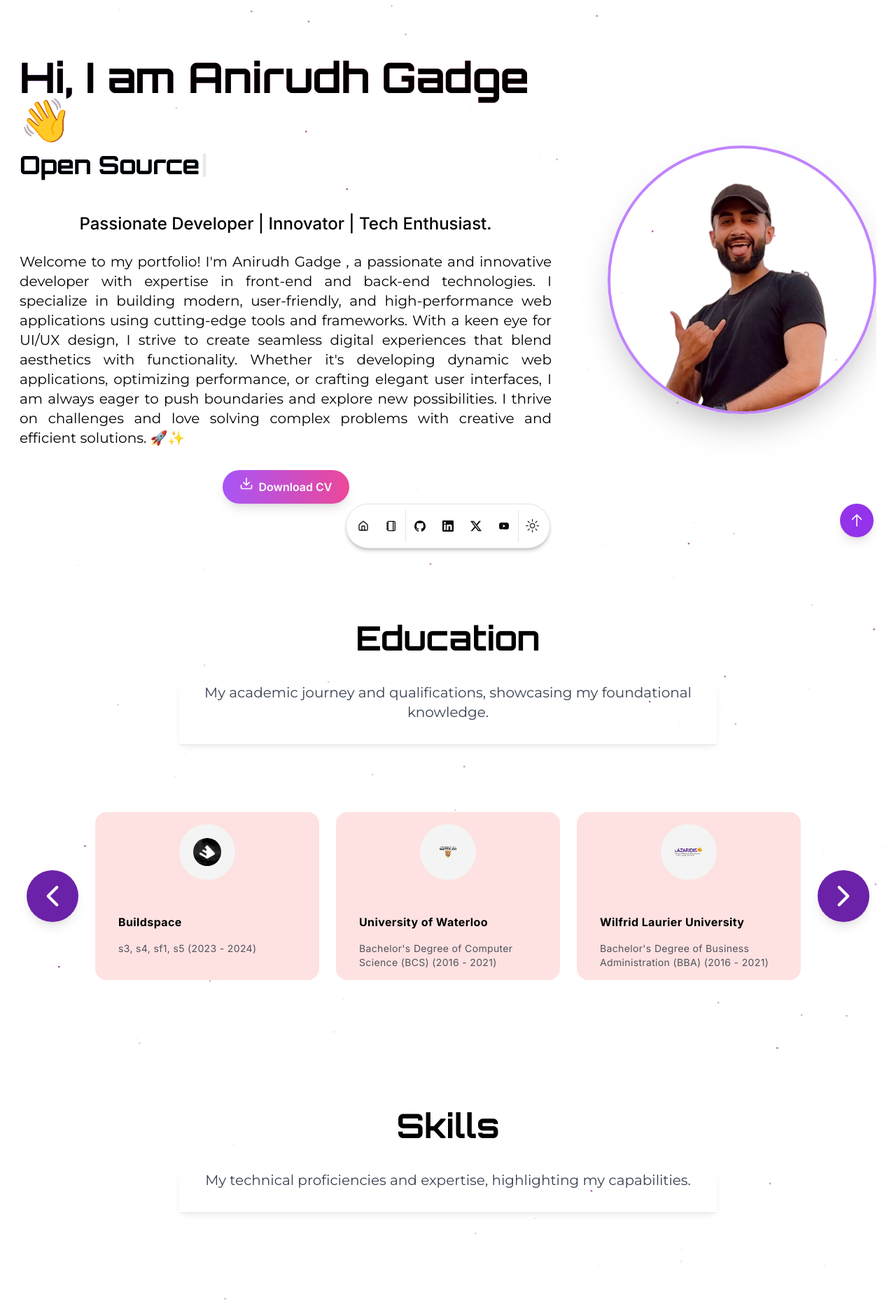
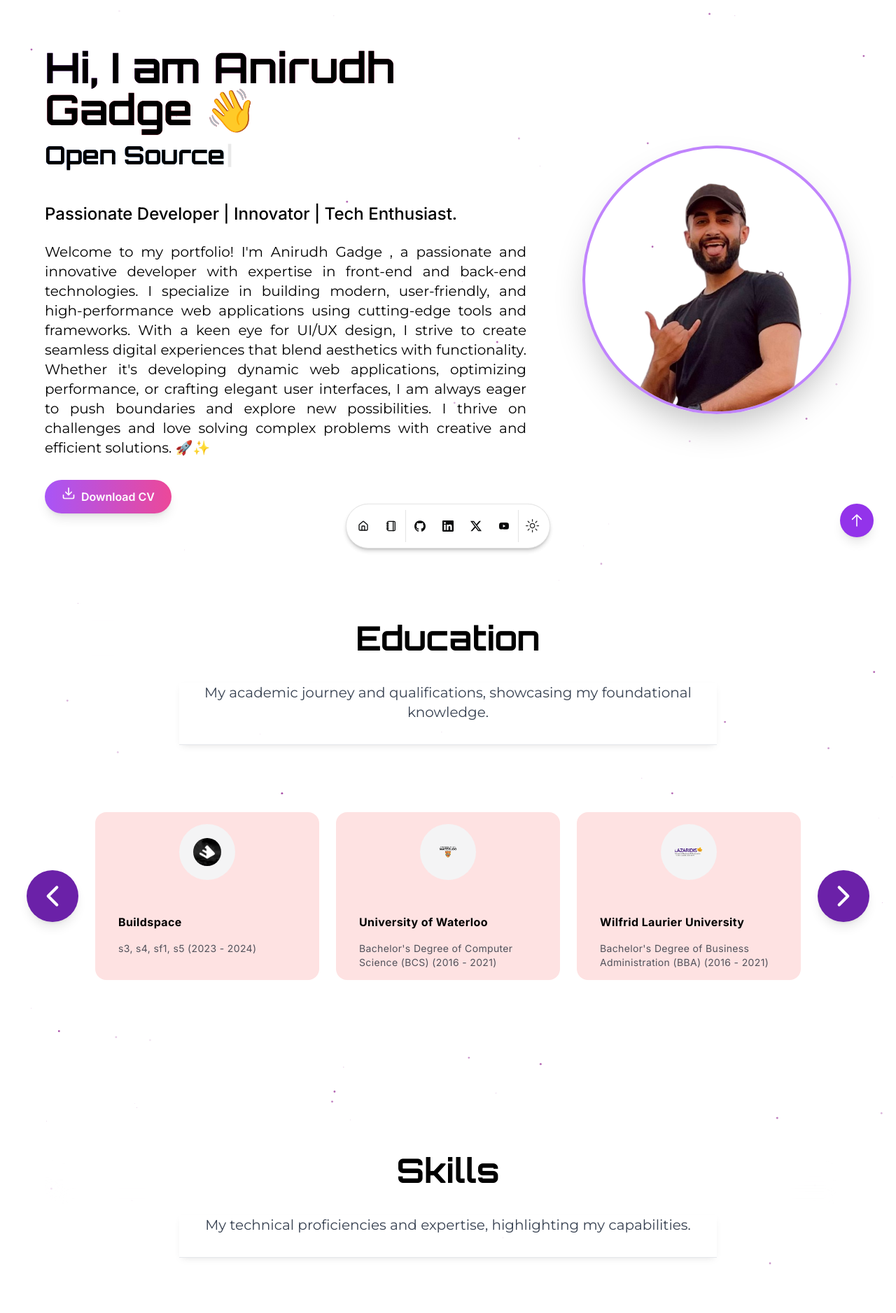
Before and after one commit to Anirudh-kaliba/Portfolio-Theme, a Next.js app: page /portfolio in a window 1280 px wide. Shown: the top 1877 px of the page at 70% size. Built offline with nearby package versions, Linux system fonts and the light colour scheme; no server answers.

Commit message:
update page.tsx

```diff
--- a/src/app/portfolio/page.tsx
+++ b/src/app/portfolio/page.tsx
@@ -1,24 +1,33 @@
 "use client";
 import React, { useRef } from "react";
+import { Orbitron, Montserrat } from "next/font/google";
+
+// Data Imports
+import { DATA } from "@/data/resume";
+import { ABOUT } from "@/data/resume";
+
+// UI Components
+import Navbar from "@/components/ui/navbar";
 import { ProjectCards } from "@/components/ui/cards";
 import Contactcard from "@/components/ui/contactcard";
-import { DATA } from "@/data/resume";
-import { ABOUT } from "@/data/resume";
-import Navbar from "@/components/ui/navbar";
 import { Avatar, AvatarFallback, AvatarImage } from "@/components/ui/avatar";
-import { HackathonList } from "@/components/ui/hackathon-card";
-import { Orbitron, Montserrat } from "next/font/google";
+// Assuming Hackathon type is now EXPORTED from hackathon-card.tsx
+import { Hackathon, HackathonList } from "@/components/ui/hackathon-card";
 import WorkExperience from "@/components/ui/workexperience";
 import { HoverEffect } from "@/components/ui/card-hover-effect";
 import { Certifications } from "@/components/ui/card-spotlight";
 import SkillsSection from "@/components/magicui/skills";
+import { Particles } from "@/components/magicui/particles";
+
+// Icons
 import { ArrowUpIcon } from "@radix-ui/react-icons";
-import { Particles } from "@/components/magicui/particles";
 import { DownloadIcon } from "lucide-react";
+
+// Libraries
 import { Typewriter } from "react-simple-typewriter";
 
+// Font Definitions
 const orbitron = Orbitron({ subsets: ["latin"], weight: ["400", "700"] });
-
 const montserrat = Montserrat({ subsets: ["latin"] });
 
 const Pages = () => {
@@ -27,32 +36,49 @@ const Pages = () => {
     heroRef.current?.scrollIntoView({ behavior: "smooth" });
   };
 
+  // Common class for section headings
+  const sectionHeadingClass = `${orbitron.className} text-3xl sm:text-4xl lg:text-5xl font-bold text-center mb-4 p-4 sm:p-6 rounded-3xl bg-opacity-20 backdrop-filter backdrop-blur-lg`;
+
+  // Common class for section descriptions
+  const sectionDescriptionClass = `${montserrat.className} text-base md:text-lg lg:text-xl text-center text-gray-700 dark:text-gray-300 mb-8 md:mb-12 leading-relaxed max-w-3xl mx-auto border-b border-gray-200 dark:border-gray-700 pb-6 md:pb-8`;
+  const sectionDescriptionStyle = {
+    boxShadow: "0 4px 10px -5px rgba(128, 128, 128, 0.3)",
+  };
+
+  // Ensure DATA.hackathons is compatible with Hackathon[]
+  const hackathonsData: Hackathon[] = DATA.hackathons
+    ? [...DATA.hackathons]
+    : [];
   return (
     <div
-      className="relative flex flex-col items-stretch justify-start
-pt-0 px-7 text-black dark:text-white
+      className="relative flex min-h-screen flex-col items-stretch justify-start
+                 px-4 sm:px-6 md:px-8
+                 text-black dark:text-white
                  bg-white dark:bg-[#03000A]
                  dark:bg-gradient-radial
                  dark:from-[#1e002f] dark:via-[#06000a] dark:to-[#0a0014]
                  transition-colors duration-500
-overflow-x-hidden w-full"
+                 overflow-x-hidden
+                 w-full"
     >
       <Navbar />
       <Particles
         className="absolute inset-0 z-0"
-        quantity={300}
-        ease={200}
+        quantity={200}
+        ease={100}
         color="#800080"
         refresh
       />
-      {/* Hero Section  */}
+      {/* Hero Section */}
       {DATA && ABOUT && (
         <div
           ref={heroRef}
-          className="relative flex flex-col-reverse lg:flex-row items-center justify-between w-full min-h-screen lg:space-x-12 xl:space-x-20 py-16 sm:py-20 lg:py-0 overflow-hidden"
+          className="relative flex flex-col-reverse lg:flex-row items-center justify-between w-full min-h-screen lg:space-x-12 xl:space-x-20 py-16 sm:py-20 lg:py-0
+                     overflow-hidden /* Ensure only one instance */
+                     px-4 sm:px-6 md:px-8"
         >
           {/* Left Side - Content */}
-          <div className="flex-1 text-center lg:text-left space-y-4 md:space-y-6 z-10 relative flex flex-col justify-center mt-12 lg:mt-0">
+          <div className="flex-1 text-center lg:text-left space-y-4 md:space-y-6 z-10 relative flex flex-col justify-center mt-12 lg:mt-0 w-full lg:w-auto">
             {/* Name and Title Heading */}
             {DATA.name && (
               <div>
@@ -84,9 +110,10 @@ overflow-x-hidden w-full"
               </div>
             )}
 
+            {/* Description and CV Button */}
             {ABOUT.description && (
               <>
-                <p className="text-lg md:text-xl lg:text-2xl leading-relaxed font-medium text-center justify-center">
+                <p className="text-lg md:text-xl lg:text-2xl leading-relaxed font-medium text-center lg:text-left">
                   Passionate Developer | Innovator | Tech Enthusiast.
                 </p>
 
@@ -97,7 +124,7 @@ overflow-x-hidden w-full"
                     {ABOUT.description}
                   </p>
 
-                  <div className="mt-8 flex justify-center">
+                  <div className="mt-8 flex justify-center lg:justify-start">
                     <a
                       href="/cv.pdf"
                       download
@@ -114,7 +141,11 @@ overflow-x-hidden w-full"
 
           {/* Right Side - Avatar */}
           {DATA.avatarUrl && (
-            <div className="relative w-60 h-60 sm:w-72 sm:h-72 lg:w-80 lg:h-80 xl:w-96 xl:h-96 z-10 flex mb-10 lg:mb-0 lg:mr-6 xl:mr-8 ml-[-20px] justify-center">
+            <div
+              className="relative w-60 h-60 sm:w-72 sm:h-72 lg:w-80 lg:h-80 xl:w-96 xl:h-96 z-10 flex-shrink-0
+                            mb-10 lg:mb-0
+                            "
+            >
               <div
                 className="relative w-full h-full rounded-full shadow-2xl border-4
                                 border-purple-400 dark:border-pink-400
@@ -122,7 +153,7 @@ overflow-x-hidden w-full"
                                 dark:hover:shadow-[0_0_25px_rgba(236,72,153,0.8)]"
               >
                 <div
-                  className="absolute inset-4 bg-gradient-to-br from-purple-500 to-pink-500
+                  className="absolute inset-2 sm:inset-3 md:inset-4 bg-gradient-to-br from-purple-500 to-pink-500
                                     opacity-0 hover:opacity-10 transition-opacity duration-300
                                     rounded-full pointer-events-none"
                 ></div>
@@ -138,24 +169,19 @@ overflow-x-hidden w-full"
           )}
         </div>
       )}
-      <div className="w-full max-w-6xl mx-auto px-4 z-10">
+      {/* Main Content Area - Constrained Width */}
+      <div className="w-full max-w-6xl mx-auto z-10 relative">
         {/* Education Section */}
         {DATA.education && DATA.education.length > 0 && (
           <section id="education" className="py-10 md:py-16 md:scroll-mt-20">
-            <h2
-              className={`${orbitron.className} text-3xl sm:text-4xl lg:text-5xl font-bold text-center mb-4 p-4 sm:p-6 rounded-3xl bg-opacity-20 backdrop-filter backdrop-blur-lg`}
-            >
-              Education
-            </h2>
-
+            <h2 className={sectionHeadingClass}>Education</h2>
             <p
-              className={`${montserrat.className} text-base md:text-lg lg:text-xl text-center text-gray-700 dark:text-gray-300 mb-8 md:mb-12 leading-relaxed max-w-3xl mx-auto border-b border-gray-200 dark:border-gray-700 pb-6 md:pb-8`}
-              style={{ boxShadow: "0 4px 10px -5px rgba(128, 128, 128, 0.3)" }}
+              className={sectionDescriptionClass}
+              style={sectionDescriptionStyle}
             >
               My academic journey and qualifications, showcasing my foundational
               knowledge.
             </p>
-
             <div className="w-full max-w-5xl mx-auto mb-12">
               <HoverEffect
                 items={DATA.education.map((edu) => ({
@@ -171,114 +197,86 @@ overflow-x-hidden w-full"
 
         {/* Skills Section */}
         {DATA.skills && DATA.skills.length > 0 && (
-          <>
-            <h2
-              className={`${orbitron.className} text-3xl sm:text-4xl lg:text-5xl font-bold text-center mb-4 p-4 sm:p-6 rounded-3xl bg-opacity-20 backdrop-filter backdrop-blur-lg`}
-            >
-              Skills
-            </h2>
-
+          <section id="skills" className="py-10 md:py-16 md:scroll-mt-20">
+            <h2 className={sectionHeadingClass}>Skills</h2>
             <p
-              className={`${montserrat.className} text-base md:text-lg lg:text-xl text-center text-gray-700 dark:text-gray-300 mb-8 md:mb-12 leading-relaxed max-w-3xl mx-auto border-b border-gray-200 dark:border-gray-700 pb-6 md:pb-8`}
-              style={{ boxShadow: "0 4px 10px -5px rgba(128, 128, 128, 0.3)" }}
+              className={sectionDescriptionClass}
+              style={sectionDescriptionStyle}
             >
               My technical proficiencies and expertise, highlighting my
               capabilities.
             </p>
-
             <div className="w-full max-w-5xl mx-auto mb-12">
               <SkillsSection />
             </div>
-          </>
+          </section>
         )}
 
         {/* Projects Section */}
         {DATA.projects && DATA.projects.length > 0 && (
-          <>
-            <h2
-              className={`${orbitron.className} text-3xl sm:text-4xl lg:text-5xl font-bold text-center mb-4 p-4 sm:p-6 rounded-3xl bg-opacity-20 backdrop-filter backdrop-blur-lg`}
-            >
-              Projects
-            </h2>
-
+          <section id="projects" className="py-10 md:py-16 md:scroll-mt-20">
+            <h2 className={sectionHeadingClass}>Projects</h2>
             <p
-              className={`${montserrat.className} text-base md:text-lg lg:text-xl text-center text-gray-700 dark:text-gray-300 mb-8 md:mb-12 leading-relaxed max-w-3xl mx-auto border-b border-gray-200 dark:border-gray-700 pb-6 md:pb-8`}
-              style={{ boxShadow: "0 4px 10px -5px rgba(128, 128, 128, 0.3)" }}
+              className={sectionDescriptionClass}
+              style={sectionDescriptionStyle}
             >
               A selection of my notable projects, demonstrating my practical
               skills.
             </p>
-
             <div className="w-full max-w-5xl mx-auto mb-12">
               <ProjectCards />
             </div>
-          </>
+          </section>
         )}
 
         {/* Work Experience Section */}
         {DATA.work && DATA.work.length > 0 && (
-          <>
-            <h2
-              className={`${orbitron.className} text-3xl sm:text-4xl lg:text-5xl font-bold text-center mb-4 p-4 sm:p-6 rounded-3xl bg-opacity-20 backdrop-filter backdrop-blur-lg`}
-            >
-              Work Experience
-            </h2>
-
+          <section id="experience" className="py-10 md:py-16 md:scroll-mt-20">
+            <h2 className={sectionHeadingClass}>Work Experience</h2>
             <p
-              className={`${montserrat.className} text-base md:text-lg lg:text-xl text-center text-gray-700 dark:text-gray-300 mb-8 md:mb-12 leading-relaxed max-w-3xl mx-auto border-b border-gray-200 dark:border-gray-700 pb-6 md:pb-8`}
-              style={{ boxShadow: "0 4px 10px -5px rgba(128, 128, 128, 0.3)" }}
+              className={sectionDescriptionClass}
+              style={sectionDescriptionStyle}
             >
               My professional roles and contributions, reflecting my career
               growth.
             </p>
-
             <div className="w-full max-w-5xl mx-auto mb-12">
               <WorkExperience />
             </div>
-          </>
+          </section>
         )}
 
         {/* Hackathons Section */}
-        {DATA.hackathons?.length > 0 && (
-          <section className="py-10 md:py-16">
-            <h2
-              className={`${orbitron.className} text-3xl sm:text-4xl lg:text-5xl font-bold text-center mb-4 p-4 sm:p-6 rounded-3xl bg-opacity-20 backdrop-filter backdrop-blur-lg`}
-            >
-              Hackathons
-            </h2>
-
+        {hackathonsData && hackathonsData.length > 0 && (
+          <section id="hackathons" className="py-10 md:py-16 md:scroll-mt-20">
+            <h2 className={sectionHeadingClass}>Hackathons</h2>
             <p
-              className={`${montserrat.className} text-base md:text-lg lg:text-xl text-center text-gray-700 dark:text-gray-300 mb-8 md:mb-12 leading-relaxed max-w-3xl mx-auto border-b border-gray-200 dark:border-gray-700 pb-6 md:pb-8`}
-              style={{ boxShadow: "0 4px 10px -5px rgba(128, 128, 128, 0.3)" }}
+              className={sectionDescriptionClass}
+              style={sectionDescriptionStyle}
             >
               My participation and achievements in hackathons, showcasing my
               innovative spirit.
             </p>
-
             <div className="w-full max-w-5xl mx-auto mb-12">
-              <HackathonList hackathons={[...DATA.hackathons]} />
+              <HackathonList hackathons={hackathonsData} />
             </div>
           </section>
         )}
 
         {/* Certifications Section */}
-
         {DATA.certifications?.length > 0 && (
-          <section className="py-10 md:py-16">
-            <h2
-              className={`${orbitron.className} text-3xl sm:text-4xl lg:text-5xl font-bold text-center mb-4 p-4 sm:p-6 rounded-3xl bg-opacity-20 backdrop-filter backdrop-blur-lg`}
+          <section
+            id="certifications"
+            className="py-10 md:py-16 md:scroll-mt-20"
           >
-              Certifications
-            </h2>
-
+            <h2 className={sectionHeadingClass}>Certifications</h2>
             <p
-              className={`${montserrat.className} text-base md:text-lg lg:text-xl text-center text-gray-700 dark:text-gray-300 mb-8 md:mb-12 leading-relaxed max-w-3xl mx-auto border-b border-gray-200 dark:border-gray-700 pb-6 md:pb-8`}
-              style={{ boxShadow: "0 4px 10px -5px rgba(128, 128, 128, 0.3)" }}
+              className={sectionDescriptionClass}
+              style={sectionDescriptionStyle}
             >
               My professional certifications and qualifications, validating my
               expertise.
             </p>
-
             <div className="w-full max-w-5xl mx-auto mb-12">
               <Certifications />
             </div>
@@ -286,24 +284,21 @@ overflow-x-hidden w-full"
         )}
 
         {/* Contact Section */}
-
-        <h2
-          className={`${orbitron.className} text-3xl sm:text-4xl lg:text-5xl font-bold text-center mb-4 p-4 sm:p-6 rounded-3xl bg-opacity-20 backdrop-filter backdrop-blur-lg`}
-        >
-          Contact Me
-        </h2>
-
+        <section id="contact" className="py-10 md:py-16 md:scroll-mt-20">
+          <h2 className={sectionHeadingClass}>Contact Me</h2>
           <p
-          className={`${montserrat.className} text-base md:text-lg lg:text-xl text-center text-gray-700 dark:text-gray-300 mb-8 md:mb-12 leading-relaxed max-w-3xl mx-auto border-b border-gray-200 dark:border-gray-700 pb-6 md:pb-8`}
-          style={{ boxShadow: "0 4px 10px -5px rgba(128, 128, 128, 0.3)" }}
+            className={sectionDescriptionClass}
+            style={sectionDescriptionStyle}
           >
             Get in touch with me for collaborations or inquiries.
           </p>
-
           <div className="w-full max-w-3xl mx-auto mb-12">
             <Contactcard />
           </div>
+        </section>
       </div>{" "}
+      {/* End Main Content Area */}
+      {/* Scroll to Top Button */}
       <button
         onClick={scrollToHero}
         title="Scroll to top"
--- a/src/components/ui/hackathon-card.tsx
+++ b/src/components/ui/hackathon-card.tsx
@@ -5,7 +5,7 @@ import { Badge } from "@/components/ui/badge";
 import Link from "next/link";
 import { motion } from "framer-motion";
 
-interface Hackathon {
+export interface Hackathon {
   title: string;
   description: string;
   dates: string;
```
Lines whose indentation alone changed are shown as unchanged.
